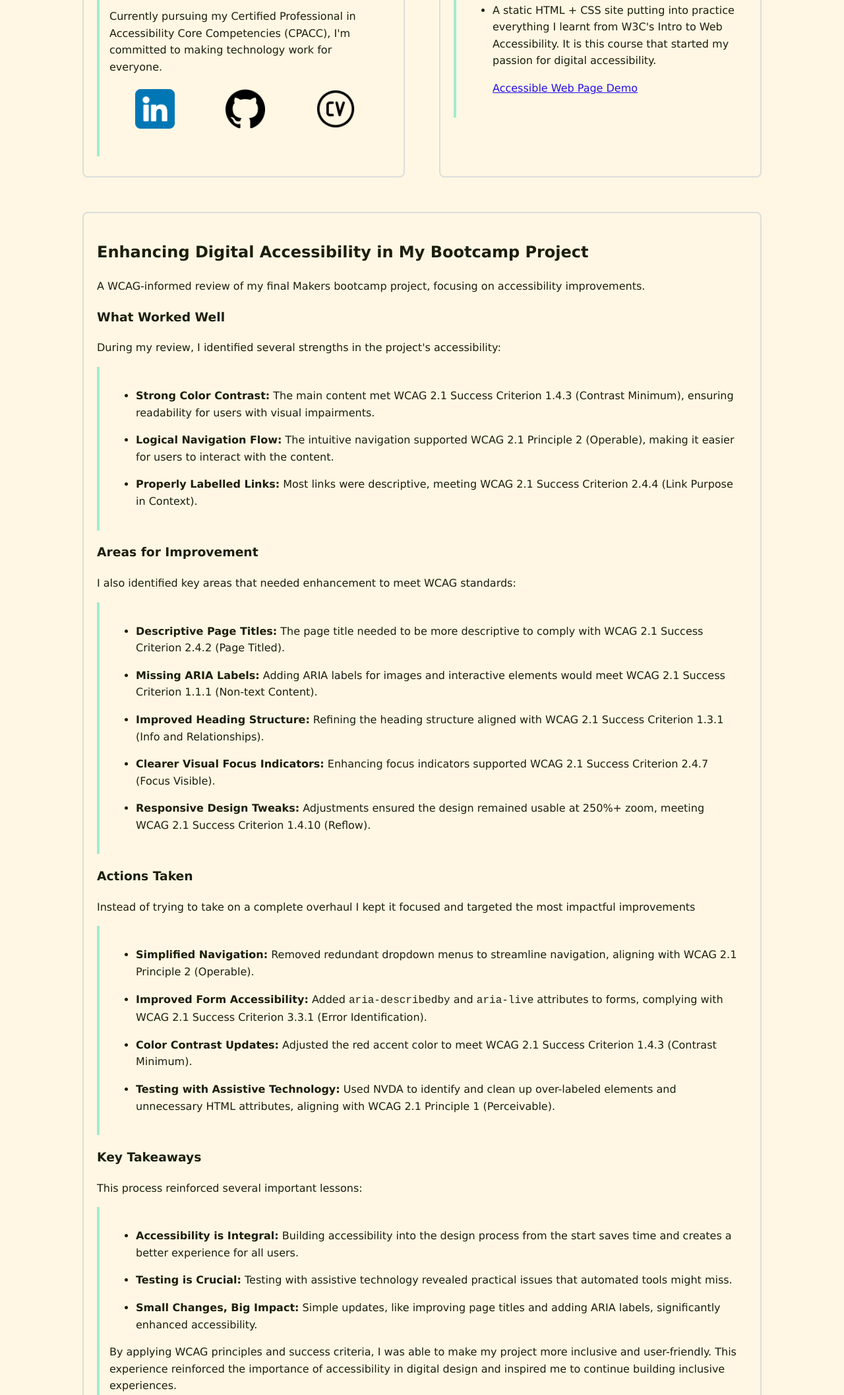
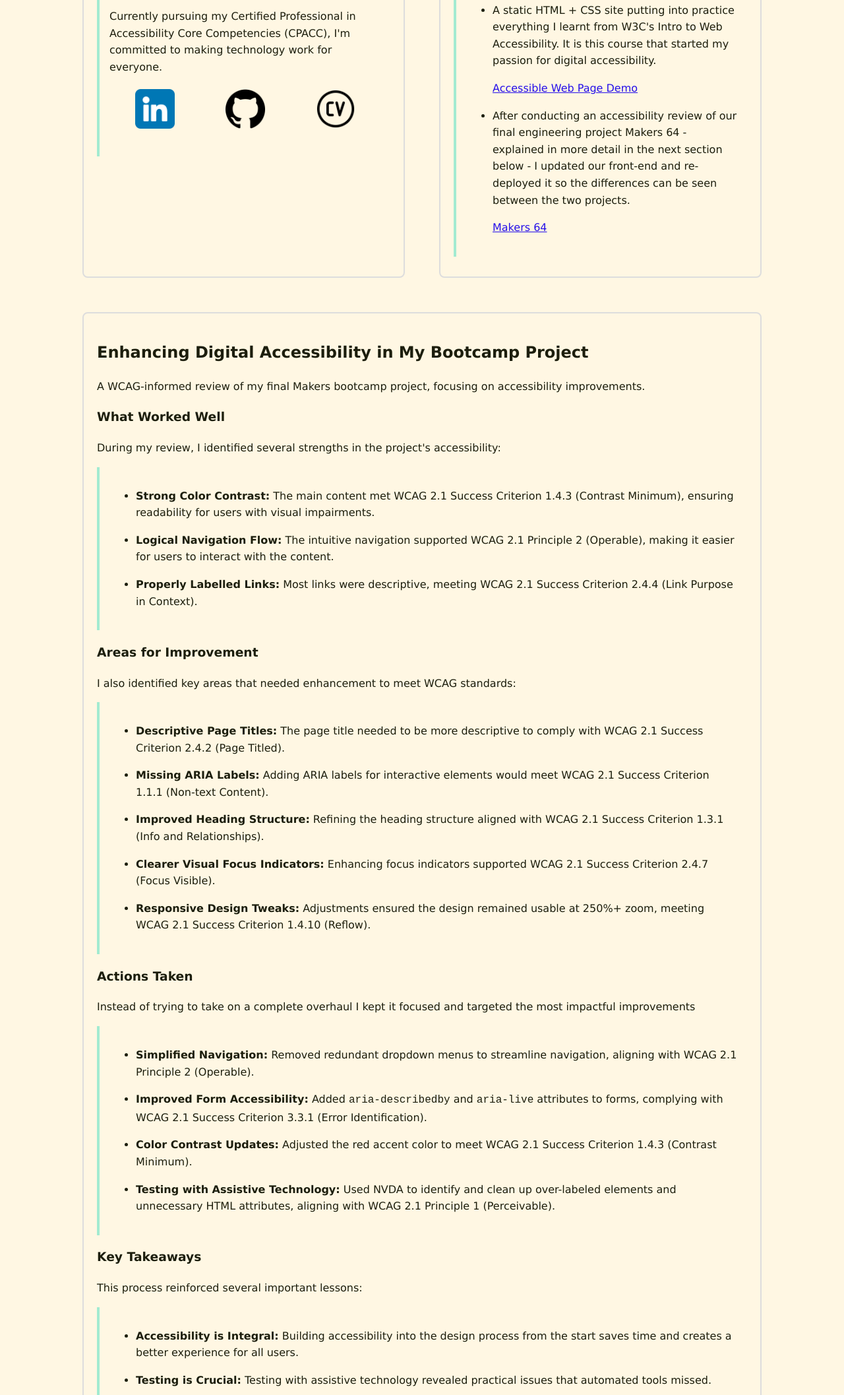
Before and after one commit to pollynotpolly/Portfolio, a website built with Vite: page index.html in a window 1280 px wide. Shown: the part 686-2800 px from the top of the page at 66% size. Built offline with nearby package versions, Linux system fonts and the light colour scheme.

Commit message:
extra project info awaiting delpoyment of project

```diff
--- a/index.html
+++ b/index.html
@@ -57,6 +57,10 @@
                                 <p>A static HTML + CSS site putting into practice everything I learnt from W3C's Intro to Web Accessibility. It is this course that started my passion for digital accessibility.</p>
                                 <a href="https://accessible-webpage-demo.netlify.app/" target="_blank" rel="noopener" aria-label="View Accessible Web Page Demo (opens in a new tab)">Accessible Web Page Demo</a>
                             </li>
+                            <li>
+                                <p>After conducting an accessibility review of our final engineering project Makers 64 - explained in more detail in the next section below - I updated our front-end and re-deployed it so the differences can be seen between the two projects.</p>
+                                <a href="" taregt="_blank" rel="noopener" aria-label="View updated Makers 64 project (opens in a new tab)">Makers 64</a>
+                            </li>
                         </ul>
                     </div>
                 </section>
@@ -82,7 +86,7 @@
         <div class="explanation">
         <ul>
             <li><strong>Descriptive Page Titles:</strong> The page title needed to be more descriptive to comply with WCAG 2.1 Success Criterion 2.4.2 (Page Titled).</li>
-            <li><strong>Missing ARIA Labels:</strong> Adding ARIA labels for images and interactive elements would meet WCAG 2.1 Success Criterion 1.1.1 (Non-text Content).</li>
+            <li><strong>Missing ARIA Labels:</strong> Adding ARIA labels for interactive elements would meet WCAG 2.1 Success Criterion 1.1.1 (Non-text Content).</li>
             <li><strong>Improved Heading Structure:</strong> Refining the heading structure aligned with WCAG 2.1 Success Criterion 1.3.1 (Info and Relationships).</li>
             <li><strong>Clearer Visual Focus Indicators:</strong> Enhancing focus indicators supported WCAG 2.1 Success Criterion 2.4.7 (Focus Visible).</li>
             <li><strong>Responsive Design Tweaks:</strong> Adjustments ensured the design remained usable at 250%+ zoom, meeting WCAG 2.1 Success Criterion 1.4.10 (Reflow).</li>
@@ -109,10 +113,10 @@
         <div class="explanation">
         <ul>
             <li><strong>Accessibility is Integral:</strong> Building accessibility into the design process from the start saves time and creates a better experience for all users.</li>
-            <li><strong>Testing is Crucial:</strong> Testing with assistive technology revealed practical issues that automated tools might miss.</li>
+            <li><strong>Testing is Crucial:</strong> Testing with assistive technology revealed practical issues that automated tools missed.</li>
             <li><strong>Small Changes, Big Impact:</strong> Simple updates, like improving page titles and adding ARIA labels, significantly enhanced accessibility.</li>
         </ul>
-        <p>By applying WCAG principles and success criteria, I was able to make my project more inclusive and user-friendly. This experience reinforced the importance of accessibility in digital design and inspired me to continue building inclusive experiences.</p>
+        <p>By applying WCAG principles and success criteria, I was able to make my project more inclusive and user-friendly. This experience reinforced the importance of accessibility in digital design and inspired me to want to continue building inclusive experiences.</p>
     </section>
 
                     </div>
```
